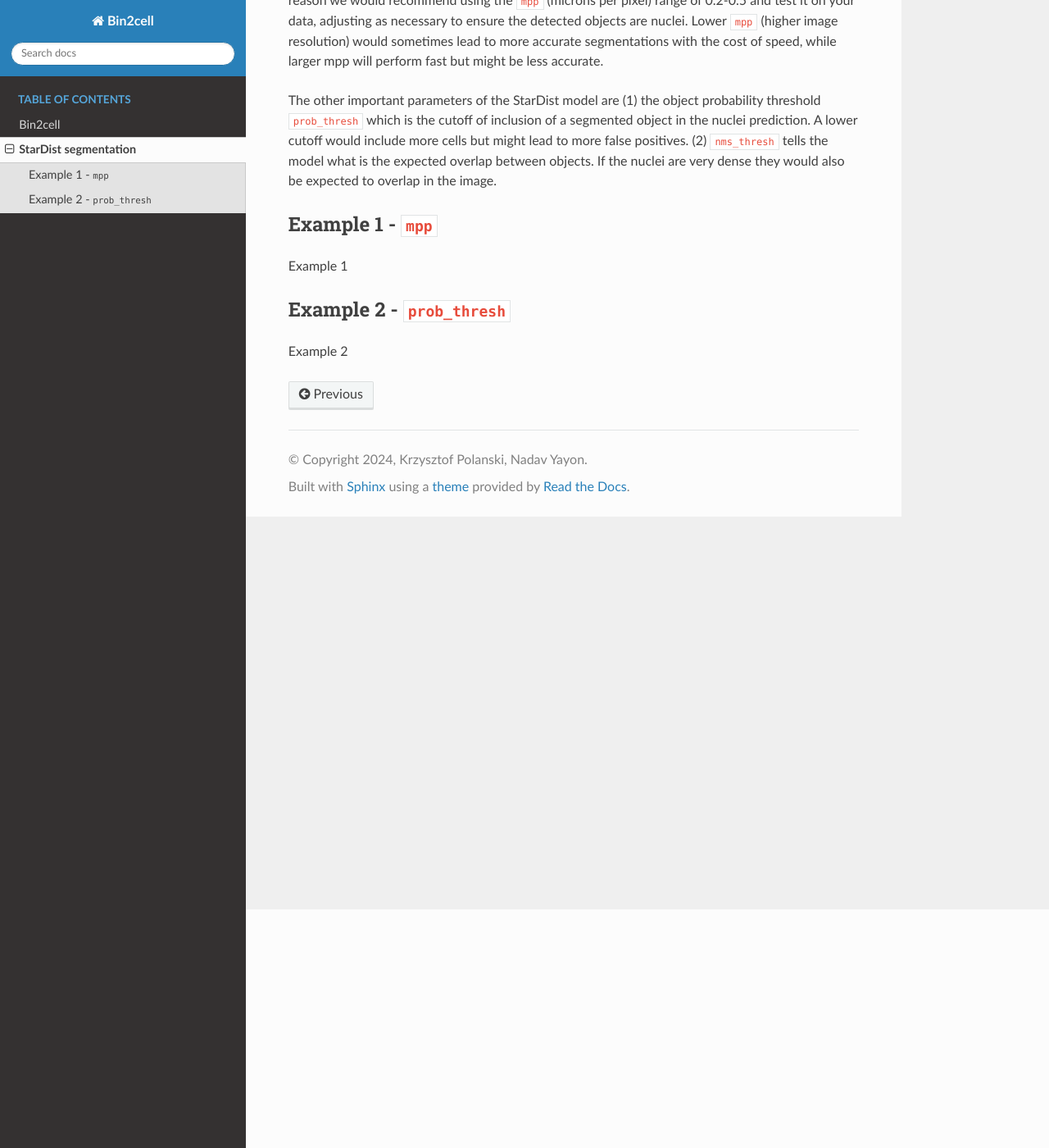
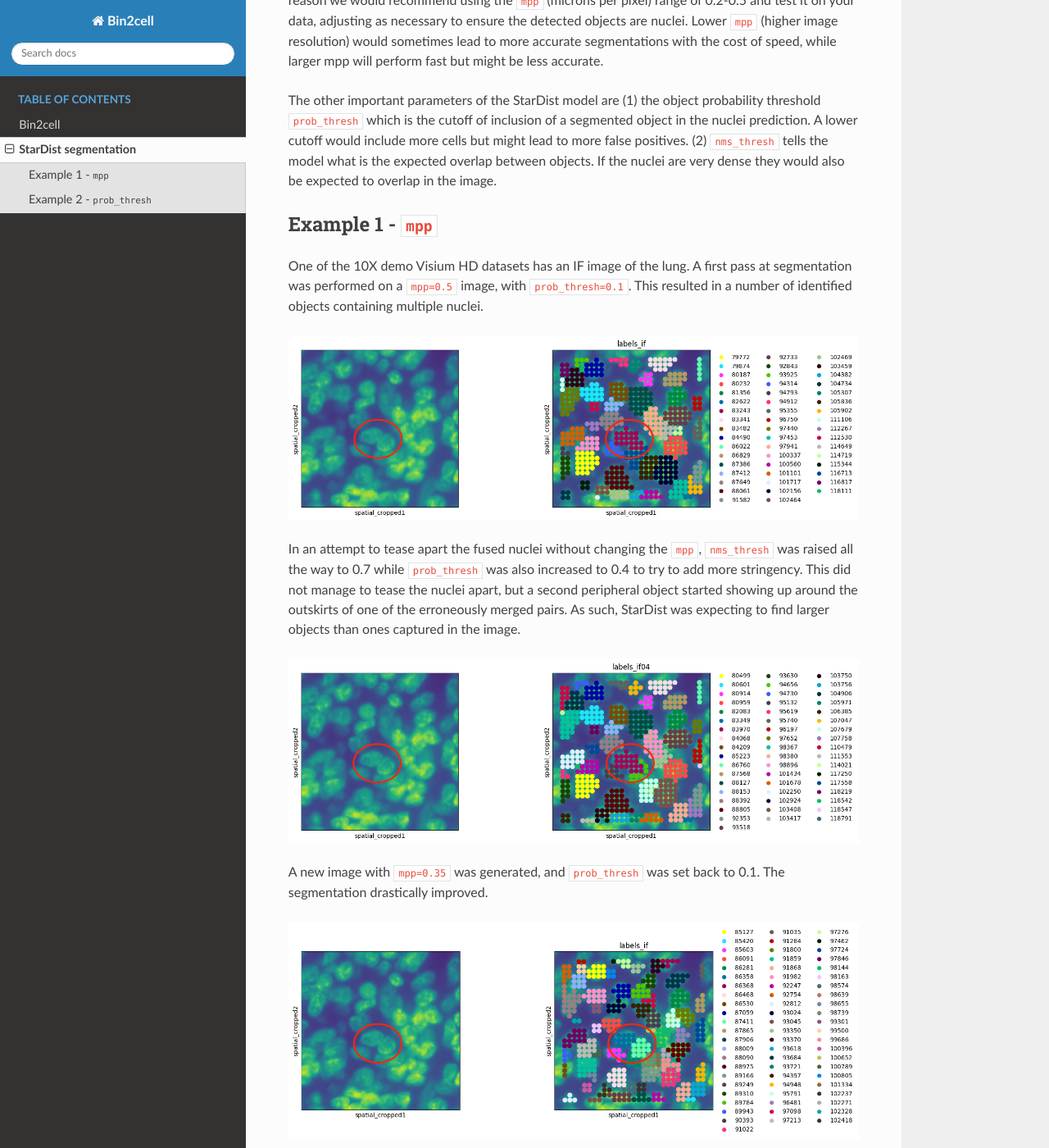
Before and after one commit to Teichlab/bin2cell, a Sphinx documentation site: the page built from docs/segmentation.rst, in a window 1280 px wide and 1400 px high, scrolled down 291 px. Shown: the whole window at 82% size. Built offline with Sphinx 7.4.7 and the Read the Docs theme 2.0.0, drawn with Linux system fonts in a browser that asks for light colours.

Commit message:
mpp example

```diff
--- a/docs/segmentation.rst
+++ b/docs/segmentation.rst
@@ -8,7 +8,20 @@ The other important parameters of the StarDist model are (1) the object probabil
 Example 1 - ``mpp``
 -------------------
 
-Example 1
+One of the 10X demo Visium HD datasets has an IF image of the lung. A first pass at segmentation was performed on a ``mpp=0.5`` image, with ``prob_thresh=0.1``. This resulted in a number of identified objects containing multiple nuclei.
+
+.. image:: images/mpp1.png
+  :width: 100%
+
+In an attempt to tease apart the fused nuclei without changing the ``mpp``, ``nms_thresh`` was raised all the way to 0.7 while ``prob_thresh`` was also increased to 0.4 to try to add more stringency. This did not manage to tease the nuclei apart, but a second peripheral object started showing up around the outskirts of one of the erroneously merged pairs. As such, StarDist was expecting to find larger objects than ones captured in the image.
+
+.. image:: images/mpp2.png
+  :width: 100%
+
+A new image with ``mpp=0.35`` was generated, and ``prob_thresh`` was set back to 0.1. The segmentation drastically improved.
+
+.. image:: images/mpp3.png
+  :width: 100%
 
 Example 2 - ``prob_thresh``
 ---------------------------
```
Also changed, not shown: docs/images/mpp1.png (added), docs/images/mpp2.png (added), docs/images/mpp3.png (added).
